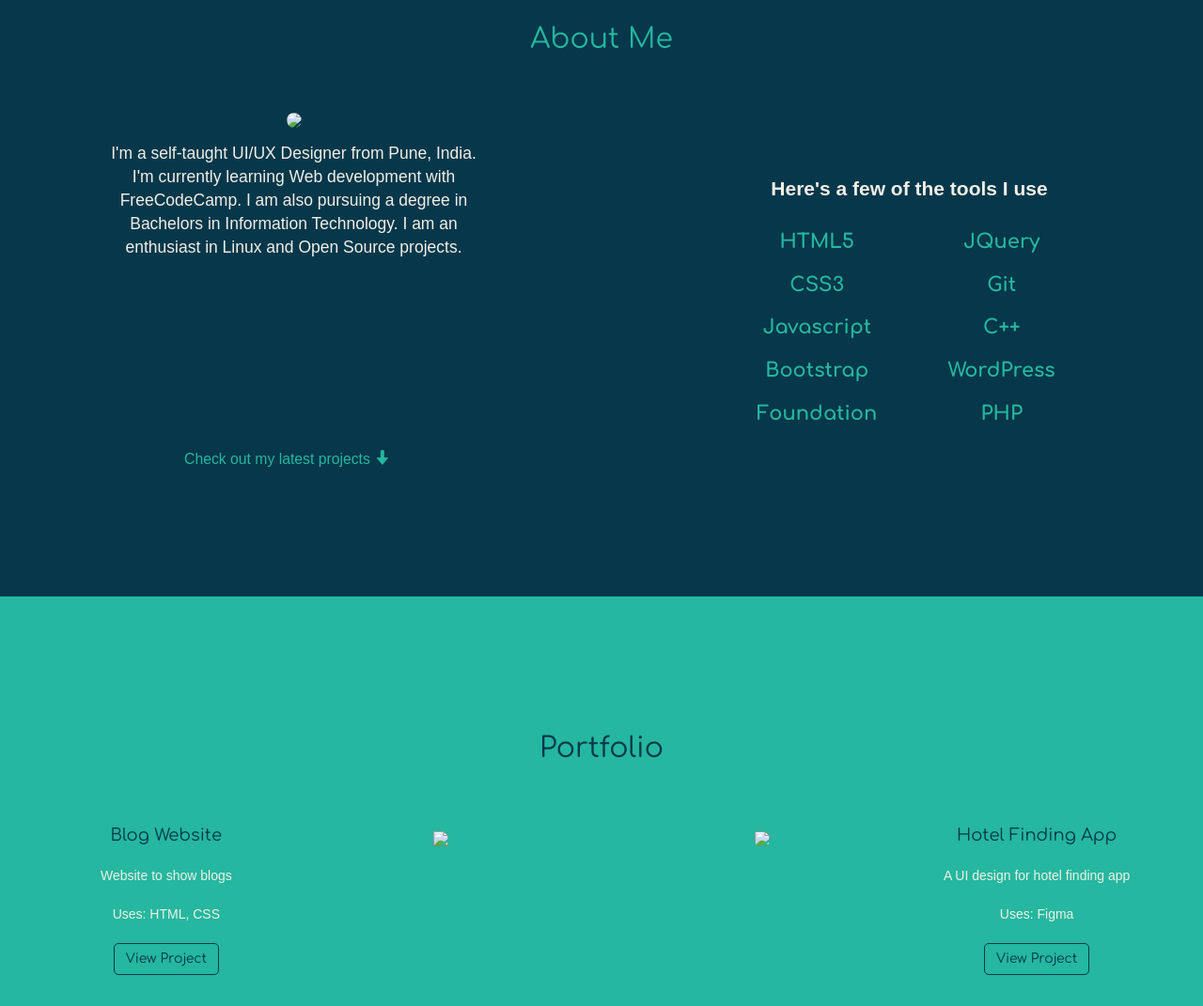
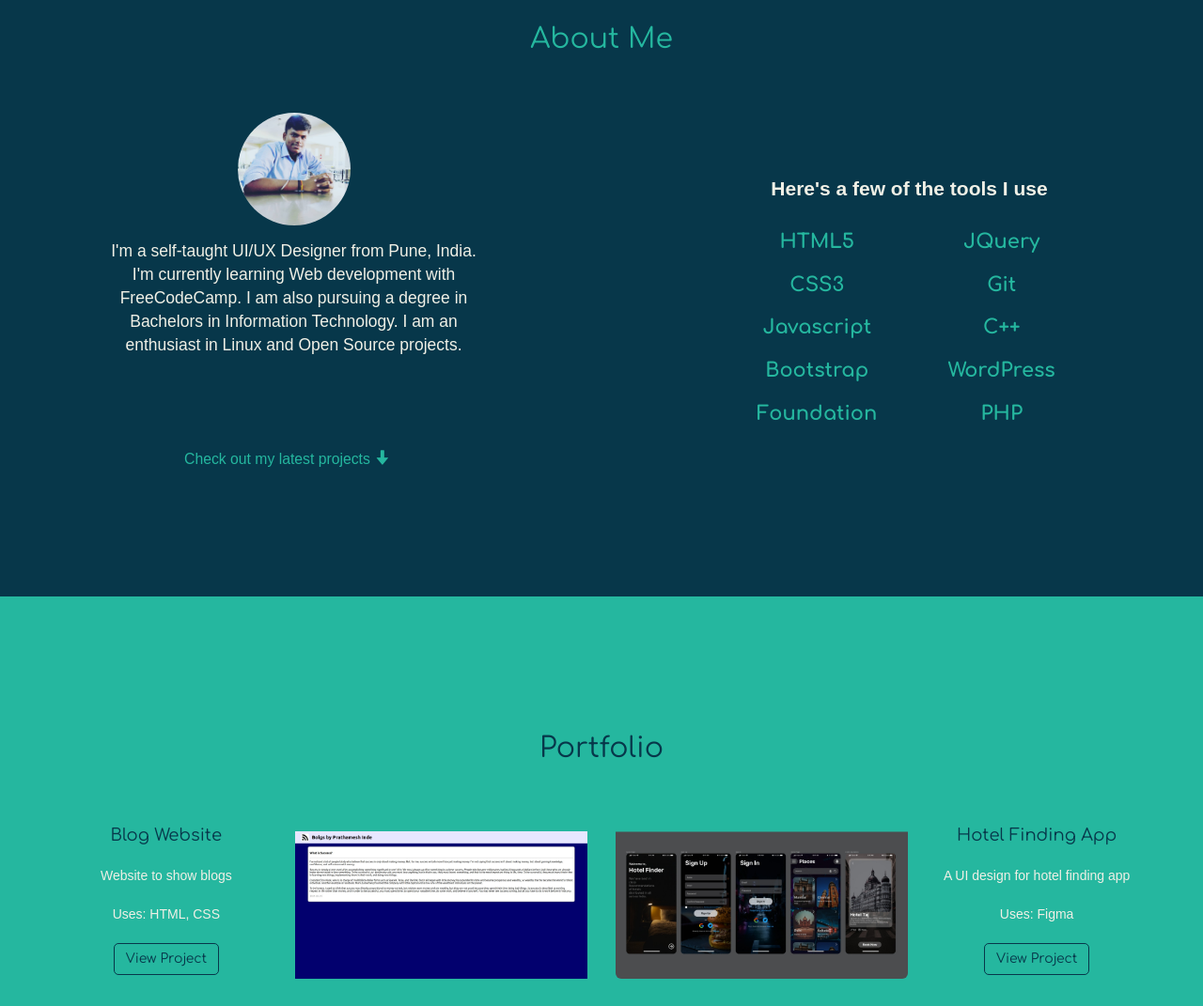
Before and after one commit to imInde09/portfolio-prathamesh-inde, a plain HTML site: page index.html in a window 1280 px wide. Shown: the part 980-2051 px from the top of the page at 94% size. Drawn offline with nearby package versions, Linux system fonts and the light colour scheme; some packages are replaced by stand-ins of ours; the site is published under a folder, as on GitHub Pages, so addresses that start at the root find nothing; a script that the page names is missing; a web font is replaced by a local one.

Commit message:
index changed

```diff
--- a/index.html
+++ b/index.html
@@ -62,7 +62,7 @@
         <h2 class="text-center">About Me</h2>
         <div class="row">
           <div class="col-md-6 text-center about-info">
-            <img class="img-circle text-center profile-img" src="/prathamesh_inde-17012022-0001.jpg">
+            <img class="img-circle text-center profile-img" src="prathamesh_inde-17012022-0001.jpg">
             <p class="text-center">I'm a self-taught UI/UX Designer from Pune, India. I'm currently learning Web development with FreeCodeCamp. I am also pursuing a degree in Bachelors in Information Technology. I am an enthusiast in Linux and Open Source projects. </p>
           </div>
           <div class="col-md-6 about-tools">
@@ -108,7 +108,7 @@
                   <a class="btn btn-rounded portfolio-projects--btn" href="https://iminde09.github.io/Blog-Website/" target="_blank" role="button">View Project</a>
                 </div>
                 <div class="col-sm-7 text-center">
-                  <img class="portfolio-projects--image" src="/blog.jpeg">
+                  <img class="portfolio-projects--image" src="blog.jpeg">
                 </div>
               </div>
             </div>
@@ -121,7 +121,7 @@
                   <a class="btn btn-rounded portfolio-projects--btn" href="https://www.figma.com/community/file/1068231192029793330/Hotel-Finding-App" target="_blank" role="button">View Project</a>
                 </div>
                 <div class="col-sm-7 text-center pull-right-sm"><!--flipped on small, unflipped on large-->
-                  <img class="img-rounded portfolio-projects--image" src="/Hotel App.jpeg">
+                  <img class="img-rounded portfolio-projects--image" src="Hotel App.jpeg">
                 </div>
               </div>
             </div>
```
